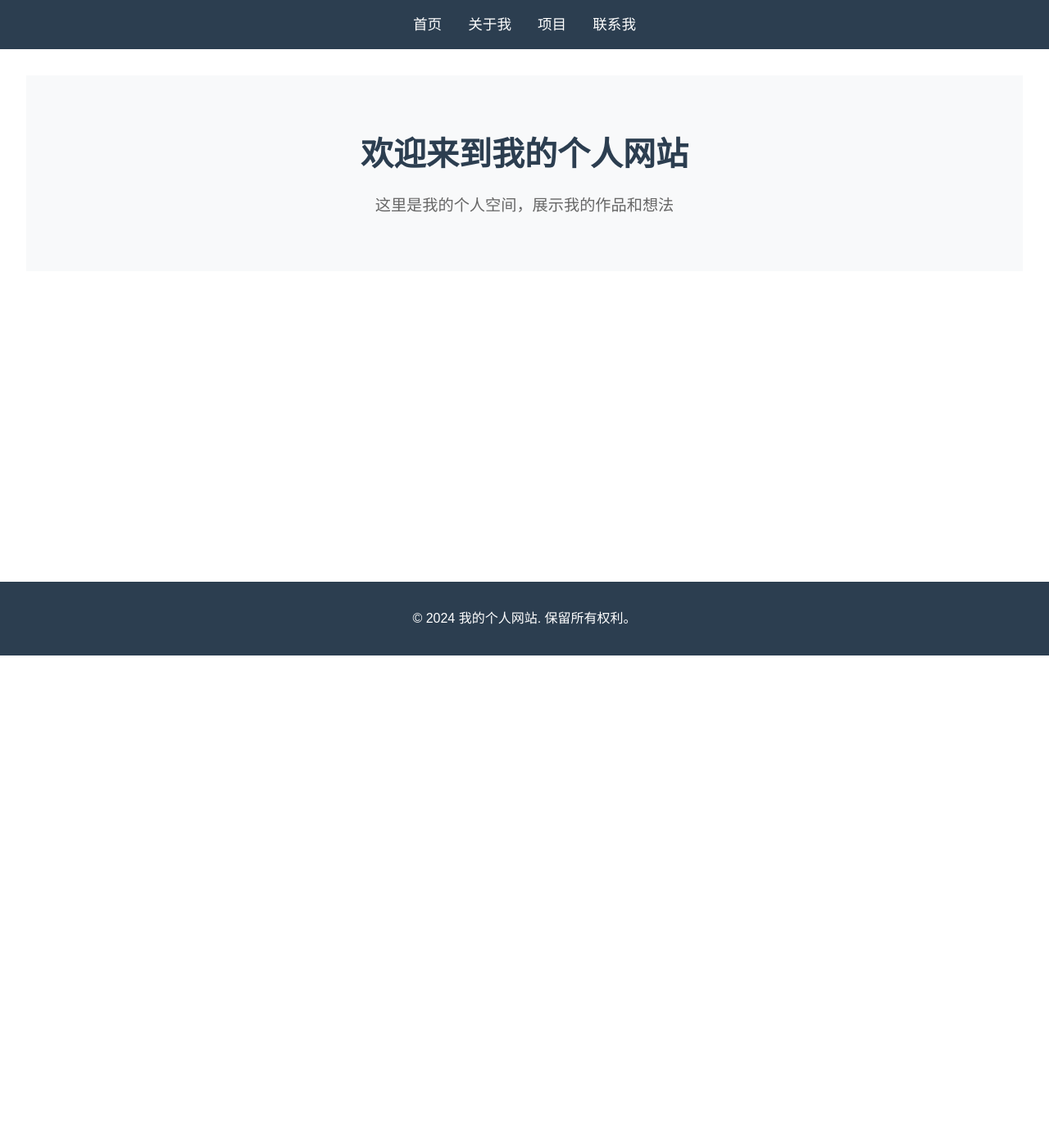
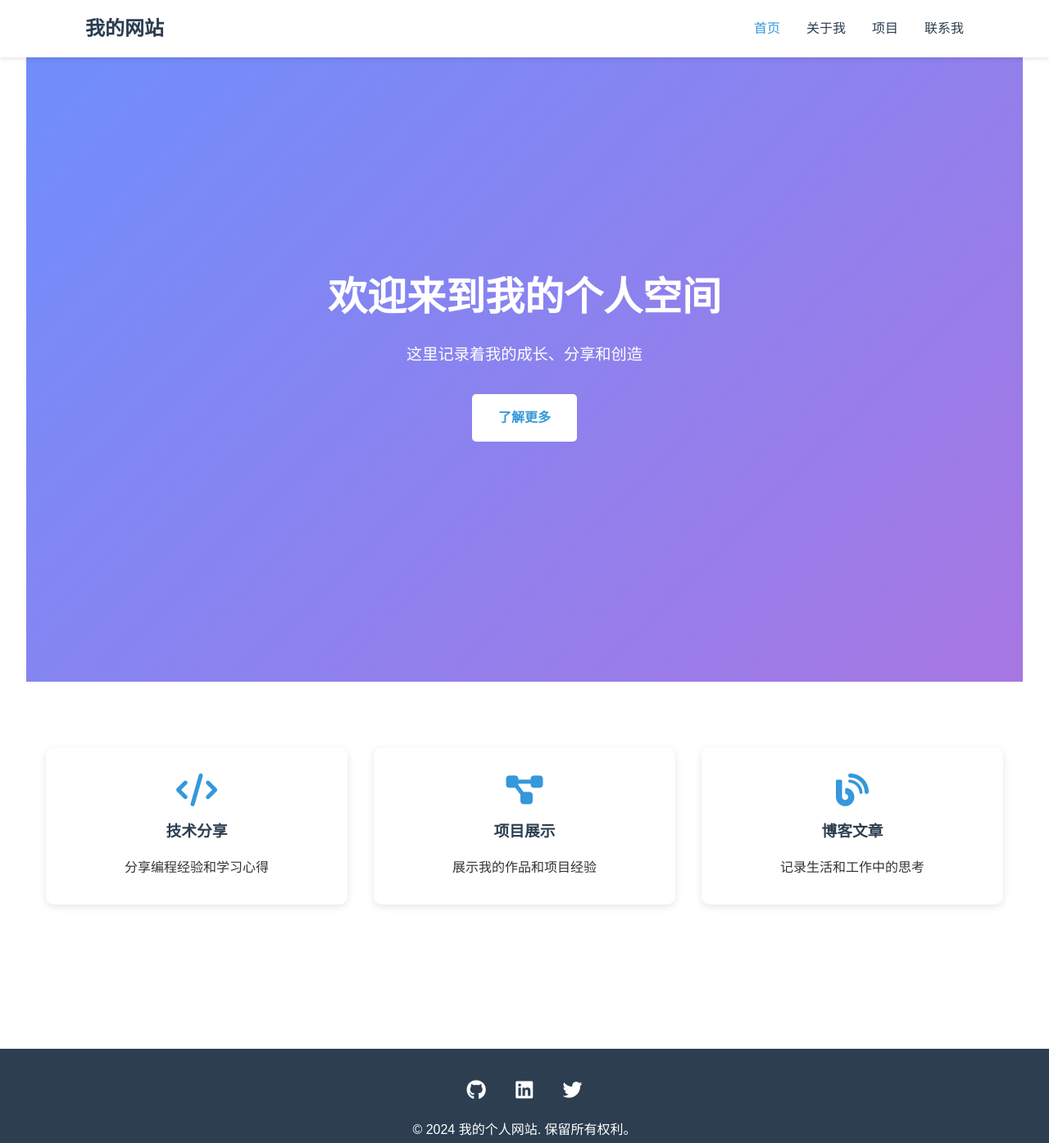
Before and after one commit to LiNnnNl/person-web, a plain HTML site: page index.html in a window 1280 px wide. Shown: the whole page at 82% size. Before the commit the page ends 800 px from the top, so only its background shows below. Drawn offline with Linux system fonts and the light colour scheme.

Commit message:
更新说明

```diff
--- a/index.html
+++ b/index.html
@@ -5,26 +5,58 @@
     <meta name="viewport" content="width=device-width, initial-scale=1.0">
     <title>我的个人网站</title>
     <link rel="stylesheet" href="styles.css">
+    <link rel="stylesheet" href="https://cdnjs.cloudflare.com/ajax/libs/font-awesome/6.0.0/css/all.min.css">
 </head>
 <body>
+    <header>
         <nav>
+            <div class="logo">我的网站</div>
             <ul>
-            <li><a href="index.html">首页</a></li>
+                <li><a href="index.html" class="active">首页</a></li>
                 <li><a href="about.html">关于我</a></li>
                 <li><a href="projects.html">项目</a></li>
                 <li><a href="contact.html">联系我</a></li>
             </ul>
         </nav>
+    </header>
 
     <main>
         <section class="hero">
-            <h1>欢迎来到我的个人网站</h1>
-            <p>这里是我的个人空间，展示我的作品和想法</p>
+            <div class="hero-content">
+                <h1>欢迎来到我的个人空间</h1>
+                <p class="subtitle">这里记录着我的成长、分享和创造</p>
+                <a href="about.html" class="cta-button">了解更多</a>
+            </div>
+        </section>
+
+        <section class="features">
+            <div class="feature-card">
+                <i class="fas fa-code"></i>
+                <h3>技术分享</h3>
+                <p>分享编程经验和学习心得</p>
+            </div>
+            <div class="feature-card">
+                <i class="fas fa-project-diagram"></i>
+                <h3>项目展示</h3>
+                <p>展示我的作品和项目经验</p>
+            </div>
+            <div class="feature-card">
+                <i class="fas fa-blog"></i>
+                <h3>博客文章</h3>
+                <p>记录生活和工作中的思考</p>
+            </div>
         </section>
     </main>
 
     <footer>
+        <div class="footer-content">
+            <div class="social-links">
+                <a href="#"><i class="fab fa-github"></i></a>
+                <a href="#"><i class="fab fa-linkedin"></i></a>
+                <a href="#"><i class="fab fa-twitter"></i></a>
+            </div>
             <p>&copy; 2024 我的个人网站. 保留所有权利。</p>
+        </div>
     </footer>
 </body>
 </html>
--- a/styles.css
+++ b/styles.css
@@ -5,62 +5,187 @@
 }
 
 body {
-    font-family: 'Microsoft YaHei', sans-serif;
+    font-family: 'Arial', sans-serif;
     line-height: 1.6;
     color: #333;
 }
 
+/* 导航栏样式 */
+header {
+    background-color: #fff;
+    box-shadow: 0 2px 5px rgba(0,0,0,0.1);
+    position: fixed;
+    width: 100%;
+    top: 0;
+    z-index: 1000;
+}
+
 nav {
-    background-color: #2c3e50;
-    padding: 1rem;
+    display: flex;
+    justify-content: space-between;
+    align-items: center;
+    padding: 1rem 5%;
+    max-width: 1200px;
+    margin: 0 auto;
+}
+
+.logo {
+    font-size: 1.5rem;
+    font-weight: bold;
+    color: #2c3e50;
 }
 
 nav ul {
+    display: flex;
     list-style: none;
-    display: flex;
-    justify-content: center;
 }
 
 nav ul li {
-    margin: 0 1rem;
+    margin-left: 2rem;
 }
 
 nav ul li a {
-    color: white;
     text-decoration: none;
-    font-size: 1.1rem;
+    color: #2c3e50;
+    font-weight: 500;
     transition: color 0.3s;
 }
 
-nav ul li a:hover {
+nav ul li a:hover,
+nav ul li a.active {
     color: #3498db;
 }
 
+/* 英雄区域样式 */
 .hero {
+    height: 100vh;
+    background: linear-gradient(135deg, #6e8efb, #a777e3);
+    display: flex;
+    align-items: center;
+    justify-content: center;
     text-align: center;
-    padding: 4rem 2rem;
-    background-color: #f8f9fa;
+    color: white;
+    padding: 0 1rem;
+}
+
+.hero-content {
+    max-width: 800px;
 }
 
 .hero h1 {
+    font-size: 3rem;
+    margin-bottom: 1rem;
+}
+
+.subtitle {
+    font-size: 1.2rem;
+    margin-bottom: 2rem;
+}
+
+.cta-button {
+    display: inline-block;
+    padding: 1rem 2rem;
+    background-color: white;
+    color: #3498db;
+    text-decoration: none;
+    border-radius: 5px;
+    font-weight: bold;
+    transition: transform 0.3s;
+}
+
+.cta-button:hover {
+    transform: translateY(-3px);
+}
+
+/* 特性卡片样式 */
+.features {
+    display: grid;
+    grid-template-columns: repeat(auto-fit, minmax(250px, 1fr));
+    gap: 2rem;
+    padding: 5rem 1rem;
+    max-width: 1200px;
+    margin: 0 auto;
+}
+
+.feature-card {
+    text-align: center;
+    padding: 2rem;
+    background: white;
+    border-radius: 10px;
+    box-shadow: 0 3px 10px rgba(0,0,0,0.1);
+    transition: transform 0.3s;
+}
+
+.feature-card:hover {
+    transform: translateY(-5px);
+}
+
+.feature-card i {
     font-size: 2.5rem;
+    color: #3498db;
+    margin-bottom: 1rem;
+}
+
+.feature-card h3 {
     margin-bottom: 1rem;
     color: #2c3e50;
 }
 
-.hero p {
-    font-size: 1.2rem;
-    color: #666;
+/* 页脚样式 */
+footer {
+    background-color: #2c3e50;
+    color: white;
+    padding: 2rem 0;
 }
 
-footer {
+.footer-content {
+    max-width: 1200px;
+    margin: 0 auto;
     text-align: center;
-    padding: 2rem;
-    background-color: #2c3e50;
+}
+
+.social-links {
+    margin-bottom: 1rem;
+}
+
+.social-links a {
     color: white;
-    position: fixed;
-    bottom: 0;
-    width: 100%;
+    font-size: 1.5rem;
+    margin: 0 1rem;
+    transition: color 0.3s;
+}
+
+.social-links a:hover {
+    color: #3498db;
+}
+
+/* 响应式设计 */
+@media (max-width: 768px) {
+    nav {
+        flex-direction: column;
+        padding: 1rem;
+    }
+
+    .logo {
+        margin-bottom: 1rem;
+    }
+
+    nav ul {
+        flex-direction: column;
+        align-items: center;
+    }
+
+    nav ul li {
+        margin: 0.5rem 0;
+    }
+
+    .hero h1 {
+        font-size: 2rem;
+    }
+
+    .features {
+        grid-template-columns: 1fr;
+    }
 }
 
 main {
```
Lines whose indentation alone changed are shown as unchanged.
